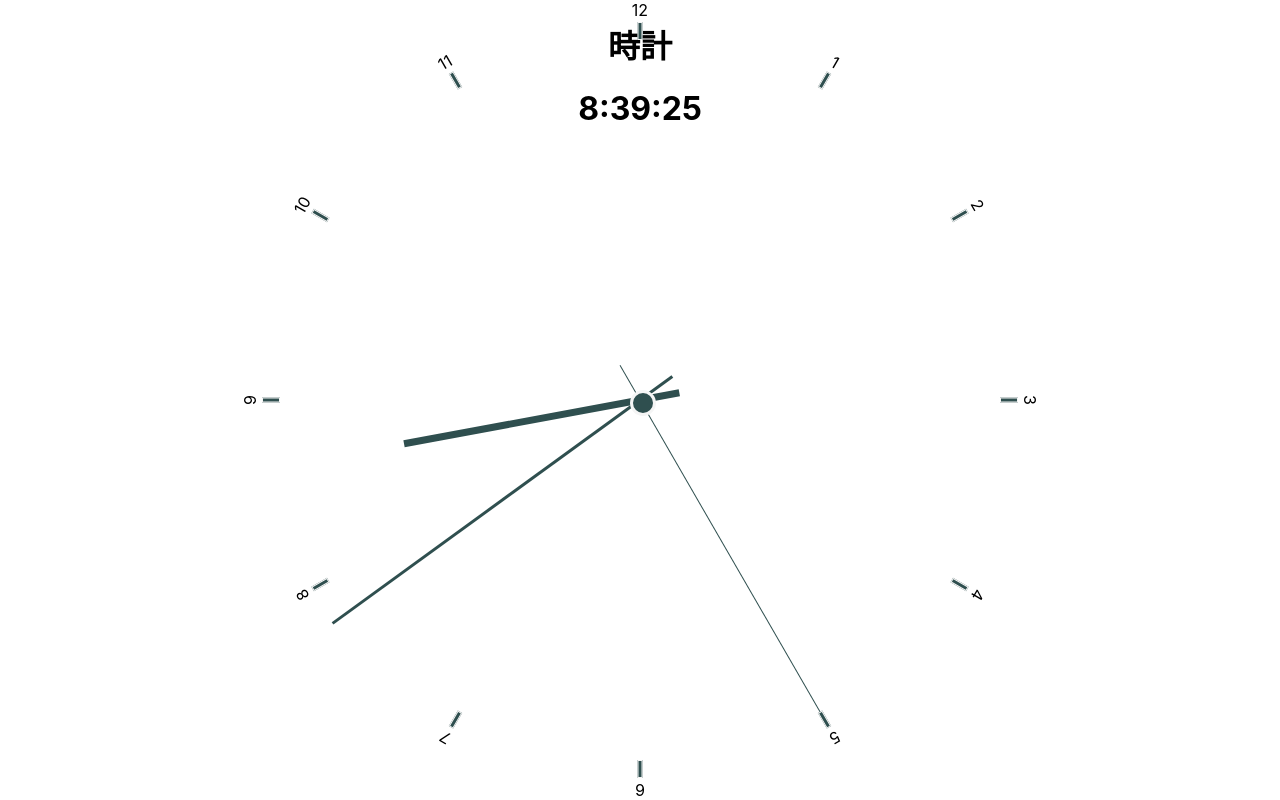
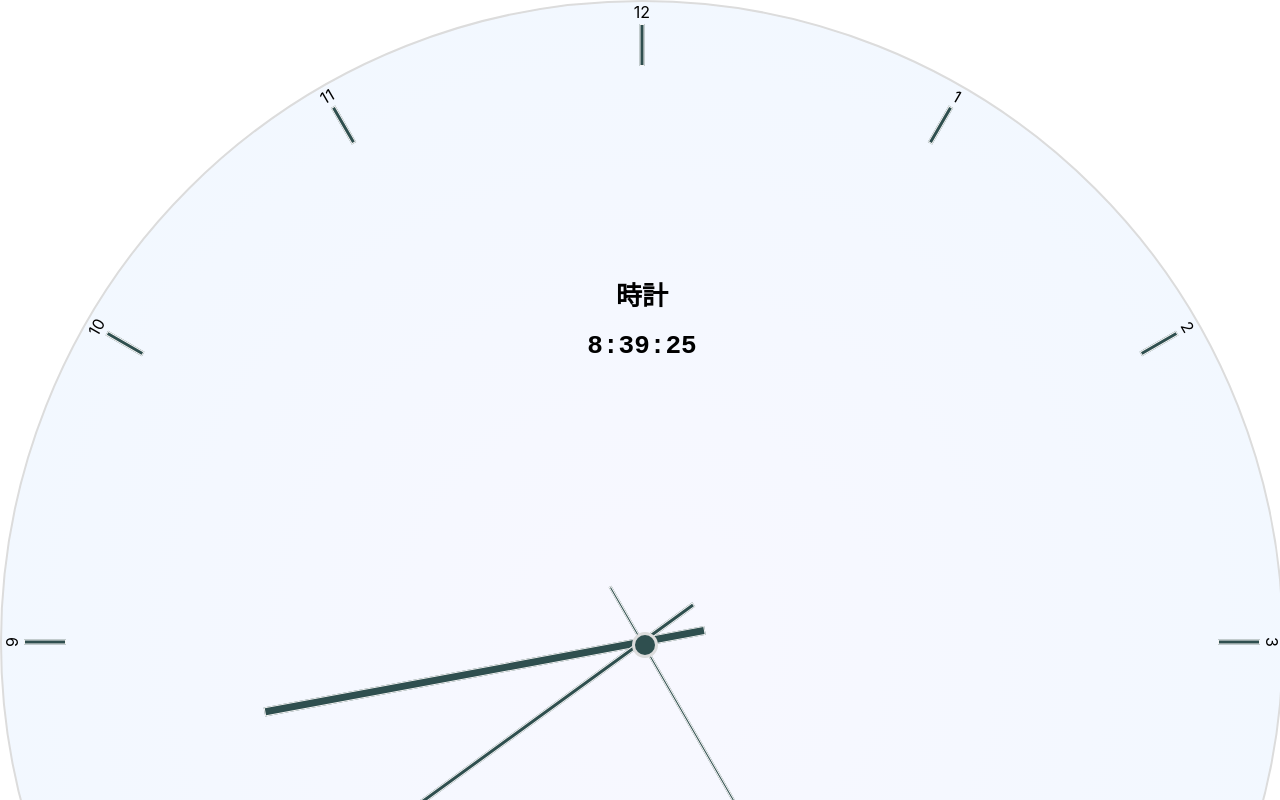
Before and after one commit to ann-kilzer/wadokei, a React (Create React App) app: page / in a window 1280 px wide. Shown: the top 800 px of the page. Built offline with nearby package versions, Linux system fonts and the light colour scheme.

Commit message:
mild css stylings

```diff
--- a/src/App.css
+++ b/src/App.css
@@ -2,6 +2,16 @@
   text-align: center;
 }
 
+.tokei_face {
+  position: relative;
+
+  width: 100vw;
+  height: 100vw;
+
+  border: 2px solid gainsboro;
+  border-radius: 50%;
+  background: radial-gradient(ghostwhite, aliceblue);
+}
 .tokei_tick {
   position: absolute;
   top: 0;
@@ -40,7 +50,7 @@
   width: 20px;
   height: 20px;
   border-radius: 20px;
-  border: 3px solid whitesmoke;
+  border: 3px solid gainsboro;
   background-color: darkslategray;
 }
 
@@ -56,6 +66,15 @@
 .inner_hand {
   position: absolute;
   background-color:darkslategray;
-  border: 2px whitesmoke;
+  border: 1px solid whitesmoke;
   transform: translateX(-50%);
 }
+
+.face_text {
+  font-family: monospace;
+  color: black;
+  position: absolute;
+  padding-top: 20%;
+  width: 100%;
+  text-align: center;
+}
--- a/src/Tokei.jsx
+++ b/src/Tokei.jsx
@@ -68,8 +68,9 @@ export default function Tokei(props) {
     );
   }
 
+  function renderFaceText() {
     return (
-    <>
+      <div className="face_text">
         <h1>時計</h1>
         <h1>
           {hour}
@@ -78,7 +79,14 @@ export default function Tokei(props) {
           :
           {second}
         </h1>
+      </div>
+    );
+  }
+
+  return (
+    <>
       <div className="tokei_face">
+        {renderFaceText()}
         {renderHourTicksFn()}
         {renderHourHand()}
         {renderMinuteHand()}
```
Lines whose indentation alone changed are shown as unchanged.
